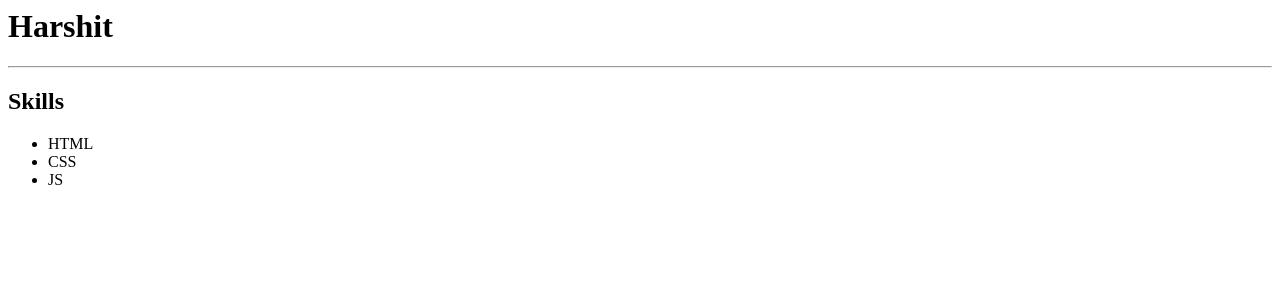
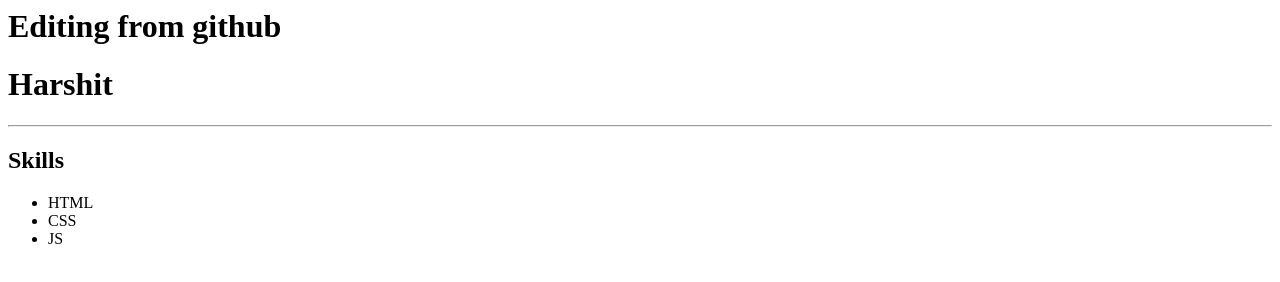
Before and after one commit to harshit-csv/hello, a plain HTML site: page index.html in a window 1280 px wide. Drawn offline with Linux system fonts and the light colour scheme.

Commit message:
Update index.html

```diff
--- a/index.html
+++ b/index.html
@@ -3,6 +3,7 @@
         <title>Hello</title>
     </head>
     <body>
+        <h1>Editing from github</h1>
 
         <h1>Harshit</h1>
         <hr>
```
